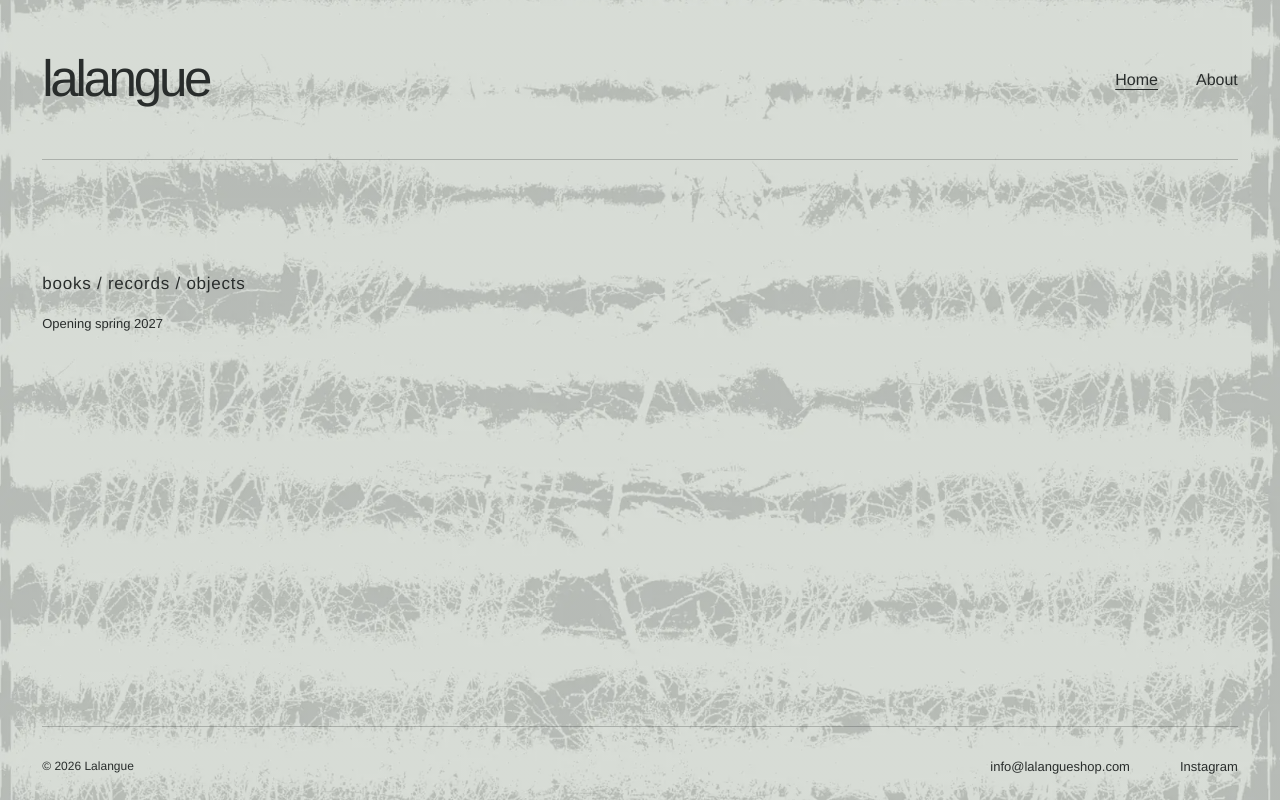
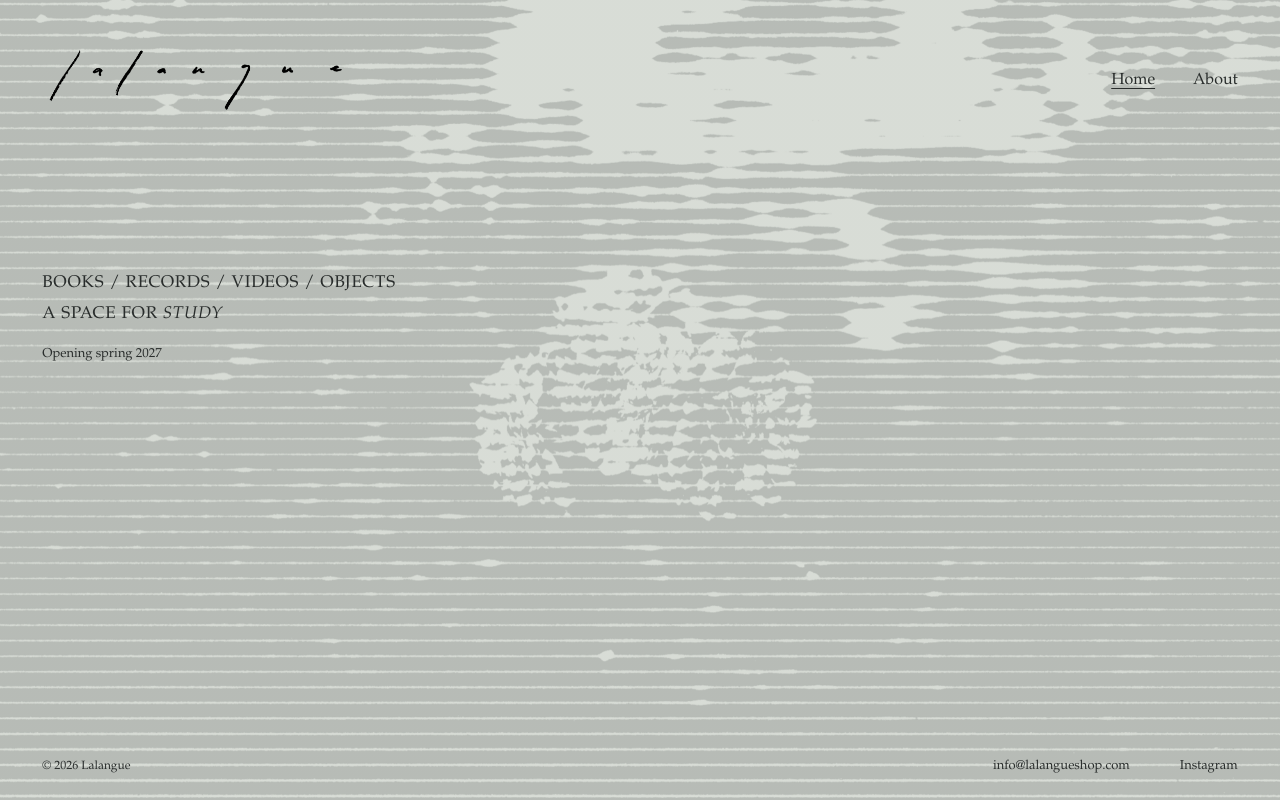
Before and after one commit to katherineweinschenk/lalangue, a website built with Vite: page index.html in a window 1280 px wide. Built offline with nearby package versions, Linux system fonts and the light colour scheme.

Commit message:
Update Lalangue branding and artwork

```diff
--- a/index.html
+++ b/index.html
@@ -4,15 +4,17 @@
     <meta charset="UTF-8" />
     <meta name="viewport" content="width=device-width, initial-scale=1" />
     <meta name="theme-color" content="#d7d8d0" />
-    <meta name="description" content="Lalangue — books, records, objects. Opening spring 2027." />
-    <title>Lalangue — books / records / objects</title>
+    <meta name="description" content="Lalangue — books, records, videos, objects. A space for study. Opening spring 2027." />
+    <title>Lalangue — books / records / videos / objects</title>
     <link rel="stylesheet" href="/src/style.css" />
   </head>
   <body>
     <a class="skip-link" href="#main">Skip to content</a>
     <div class="page">
       <header class="site-header">
-        <a class="wordmark" href="/" aria-label="Lalangue home">lalangue</a>
+        <a class="wordmark" href="/" aria-label="Lalangue home">
+          <img src="/images/lalangue-logo.png" alt="Lalangue" />
+        </a>
         <nav aria-label="Main navigation">
           <a href="/" aria-current="page">Home</a>
           <a href="/about/">About</a>
@@ -21,7 +23,8 @@
 
       <main id="main" class="home-main">
         <div class="home-intro">
-          <h1>books / records / objects</h1>
+          <h1>BOOKS / RECORDS / VIDEOS / OBJECTS</h1>
+          <p class="study-line">A SPACE FOR <em>STUDY</em></p>
           <p class="opening">Opening spring 2027</p>
         </div>
       </main>
--- a/src/style.css
+++ b/src/style.css
@@ -4,8 +4,7 @@
   --bone: #ecebe2;
   --charcoal: #292d2c;
   --rule: #292d2c40;
-  /* Replace with Neue Haas Grotesk when the web font is ready. */
-  --font: Helvetica, Arial, sans-serif;
+  --font: 'Adobe Garamond Pro', 'EB Garamond', Garamond, 'Times New Roman', serif;
   font-family: var(--font);
   color: var(--charcoal);
   background: var(--ash);
@@ -19,7 +18,7 @@ body::before {
   position: fixed;
   inset: 0;
   z-index: -1;
-  background: linear-gradient(#d7d8d070, #d7d8d070), url('/images/merkaba-background.webp') center / cover no-repeat;
+  background: linear-gradient(#d7d8d070, #d7d8d070), url('/images/background.png') center / cover no-repeat;
   pointer-events: none;
 }
 a { color: inherit; text-underline-offset: 0.25em; }
@@ -31,15 +30,18 @@ p, h1 { margin: 0; }
 .skip-link { position: absolute; top: 10px; left: 3.3%; padding: 12px; background: var(--bone); transform: translateY(-160%); z-index: 2; }
 .skip-link:focus { transform: none; }
 .sr-only { position: absolute; width: 1px; height: 1px; overflow: hidden; clip-path: inset(50%); white-space: nowrap; }
-.site-header { min-height: 160px; display: flex; align-items: center; justify-content: space-between; gap: 28px; border-bottom: 1px solid var(--rule); }
-.wordmark { font-size: clamp(40px, 4vw, 66px); font-weight: 400; letter-spacing: -0.065em; line-height: 1.1; text-decoration: none; }
+.site-header { min-height: 160px; display: flex; align-items: center; justify-content: space-between; gap: 28px; }
+.wordmark { display: block; width: clamp(210px, 24vw, 330px); line-height: 0; text-decoration: none; }
+.wordmark img { display: block; width: 100%; height: auto; }
 nav { display: flex; gap: 38px; font-size: 16px; }
 nav a { padding: 12px 0; text-decoration: none; }
 nav a[aria-current='page'] { text-decoration: underline; }
 .home-main { flex: 1; min-height: 420px; padding: 110px 0; }
 .home-intro h1 { font-size: 17px; line-height: 1.6; font-weight: 400; letter-spacing: 0.045em; }
+.study-line { margin-top: 4px; font-size: 17px; line-height: 1.6; letter-spacing: 0.045em; }
+.study-line em { font-weight: 400; }
 .opening { margin-top: 17px; font-size: 13px; line-height: 1.6; }
-.site-footer { display: grid; grid-template-columns: 1fr auto; gap: 24px; border-top: 1px solid var(--rule); padding: 30px 0 22px; font-size: 13px; line-height: 1.6; }
+.site-footer { display: grid; grid-template-columns: 1fr auto; gap: 24px; padding: 30px 0 22px; font-size: 13px; line-height: 1.6; }
 .footer-links { display: flex; gap: 50px; grid-column: 2; grid-row: 1; }
 .footer-links a { text-decoration: none; }
 .footer-links a:hover { text-decoration: underline; }
@@ -50,10 +52,11 @@ nav a[aria-current='page'] { text-decoration: underline; }
 @media (max-width: 600px) {
   .page { padding: 0 22px; }
   .site-header { min-height: 110px; gap: 20px; }
-  .wordmark { font-size: 39px; }
+  .wordmark { width: min(48vw, 225px); }
   nav { gap: 22px; font-size: 13px; }
   .home-main { min-height: 360px; padding: 70px 0; }
   .home-intro h1 { font-size: 15px; }
+  .study-line { font-size: 15px; }
   .site-footer { grid-template-columns: 1fr; gap: 20px; padding: 24px 0; font-size: 12px; }
   .footer-links { flex-wrap: wrap; gap: 15px 30px; grid-column: 1; grid-row: 2; }
   .copyright { max-width: 290px; }
```
Also changed, not shown: about/index.html (+3 -1 lines), README.md, public/images/background.png (added), public/images/lalangue-logo.png (added), public/images/merkaba-background.webp (deleted).
